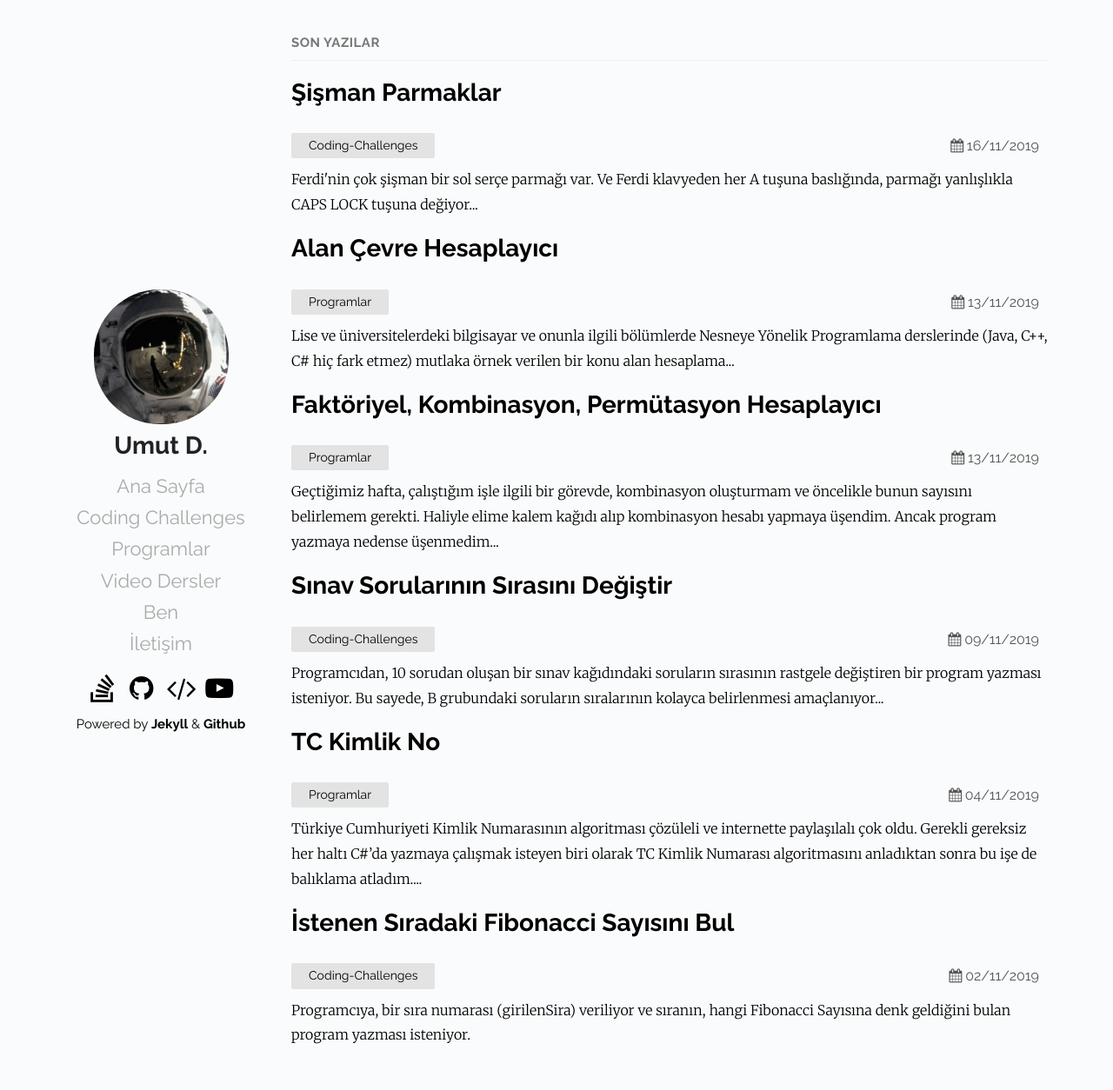
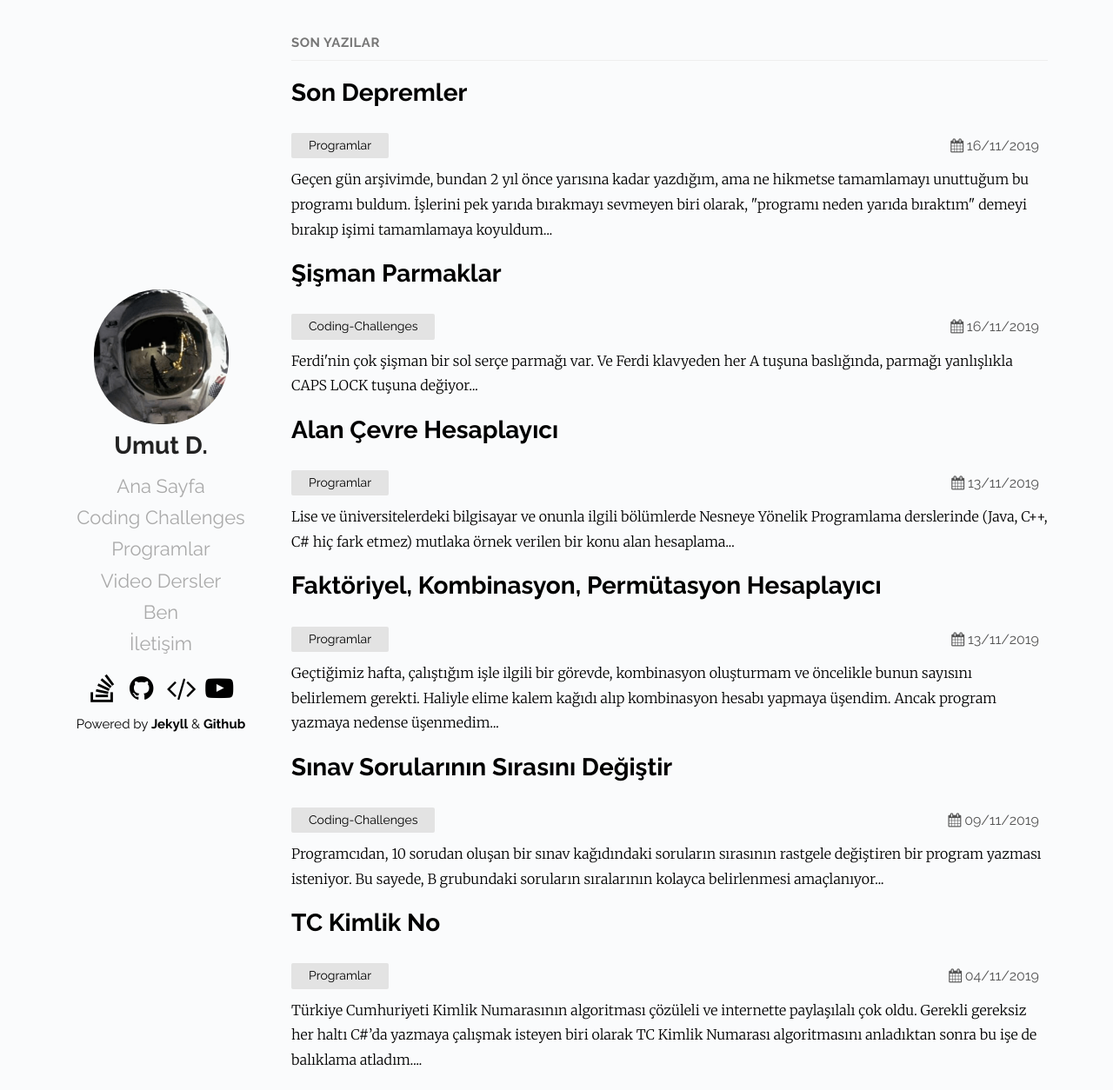
Before and after one commit to Umut-D/umutd.com, a Jekyll site: the page built from index.md, in a window 1280 px wide and 1254 px high. Shown: the whole window at 87% size. Built offline with Jekyll 4.4.1, drawn with Linux system fonts in a browser that asks for light colours; some of the changed lines change nothing that is shown.

Commit message:
son depremler programi eklendi

```diff
--- /dev/null
+++ b/_posts/programlar/2019-11-16-son-depremler.md
@@ -0,0 +1,27 @@
+---
+layout: post
+title: Son Depremler
+date: 2019-11-16 16:20 +0300
+categories: Programlar
+tags: Deprem, Son Depremler
+excerpt: Geçen gün arşivimde, bundan 2 yıl önce yarısına kadar yazdığım, ama ne hikmetse tamamlamayı unuttuğum bu programı buldum. İşlerini pek yarıda bırakmayı sevmeyen biri olarak, "programı neden yarıda bıraktım" demeyi bırakıp işimi tamamlamaya koyuldum...
+---
+![son-depremler](/images/programlar/son-depremler.png){: width="49%"}
+
+Geçen gün arşivimde, bundan 2 yıl önce yarısına kadar yazdığım, ama ne hikmetse tamamlamayı unuttuğum bu programı buldum. İşlerini pek yarıda bırakmayı sevmeyen biri olarak, "programı neden yarıda bıraktım" demeyi bırakıp işimi tamamlamaya koyuldum. Açıkçası Windows Form'lar ile uğraşmayı hiç sevmiyorum. Buradan kasıt, görsel olarak form oluşturma ve onun tasarımı. Hal böyle olunca kod yazmaktan uzaklaşıp, nefret ettiğim tasarım işine vakit ayırdıkça program yazmak külfet olmaya başlıyor. Halbuki konsol (meşhur siyah-beyaz ekran) ekranı her işi görüyor. Şu programı konsol ekranında yazsam program çok çok daha erken biterdi.
+
+Ülkemiz maalesef bir deprem ülkesi. Deprem yaşandığı zaman da güvenilir yerlerden anında bilgi almak gerek. Bu program ise Türkiye'nin deprem konusunda en yetkili kurumundan; **Boğaziçi Üniversitesi, Kandilli Rasathanesi ve Deprem Araştırma Enstitüsü (KRDAE)** aracılığıyla sağlanan deprem verilerini kullanıcıya sunuyor. Fazla uzatmayıp, geleyim programın lüzumsuz özelliklerine;
+
+- Türkiye'de yaşanan son 20 depremi gösterme,
+- Deprem büyüklüklerine göre renkli gösterim sunma,
+- Yeni deprem olduğunda bildirim verme,
+- İlgili deprem(ler)e tıklayarak mevcut tarayıcıda depremin olduğu lokasyonu görüntüleme.
+
+{:.tablo-ortali}
+| Son Depremler <br>![Versiyon](https://img.shields.io/badge/Versiyon-1.00-blueviolet.svg?style=flat) ![Durum](https://img.shields.io/badge/Durum-Çalışıyor-success.svg?style=flat) |  Son Depremler (Proje)<br>![Lisans](https://img.shields.io/badge/Lisans-MIT-blue.svg?style=flat) ![Durum](https://img.shields.io/badge/Proje-Devam_Ediyor-success.svg?style=flat)|
+|----------------------------------------- -|-------------------------------------------|
+| **MD5**: 72aa2d86c1743fd9206989f8a1e6657c | **MD5**: 1bd912cf39cd98e267e77f3d08c606c1 |
+| **Boyut**:  233 KB                       | **Boyut**:  2.73 MB                         |
+| **Gereksinimler**: .Net Framework 4     | **Gereksinimler**: .Net Framework 4    |
+| **Platform**: Microsoft Windows           | **Programlama Dili**: C#                  |
+| **İndir**: [Link](https://www.dropbox.com/s/ohlch6m0icorxes/son-depremler.zip?dl=1)         | **İndir**: [Link](https://www.dropbox.com/s/jjx7d3xfftkkooj/son-depremler-proje.zip?dl=1)                      |
--- a/pages/programlar.md
+++ b/pages/programlar.md
@@ -28,6 +28,7 @@ Yeni programlar peşinde koşarken, seneler önce yazdığım eski programları
 * ![Github](https://img.shields.io/badge/GitHub-gray.svg?style=flat) [Bing Duvar Kağıdı Değiştirici](/programlar/bing-duvar-kagidi-degistirici)
 * ![Github](https://img.shields.io/badge/GitHub-gray.svg?style=flat) [Ekşi Sözlük Debe (Dünün En Beğenilen Entry’leri)](/programlar/eksi-sozluk-debe)
 * [Site IP Sorgula](/programlar/site-ip-sorgula)
+* [Son Depremler](/programlar/son-depremler)
 
 {:.program-baslik}
 ### Oyun
```
Also changed, not shown: images/programlar/son-depremler.png (added).
